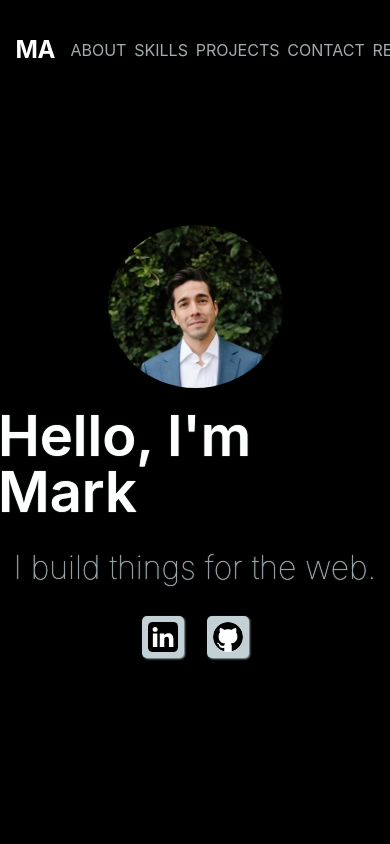
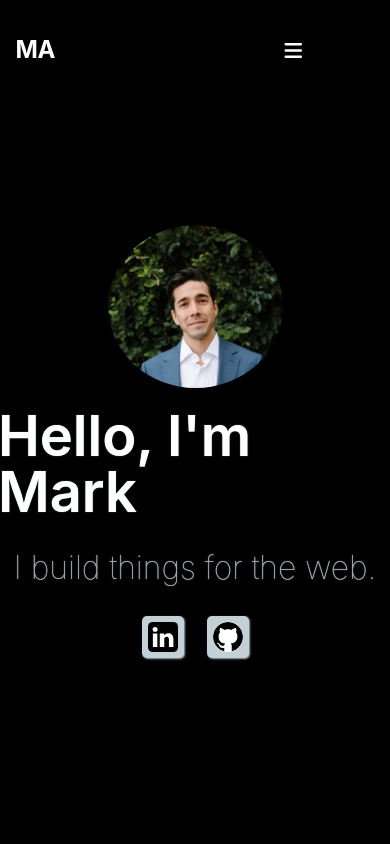
Before and after one commit to MarkAlperin/Personal-Website, a React (Create React App) app: page / in a window 390 px wide. Shown: the top 844 px of the page. Built offline with nearby package versions, Linux system fonts and the light colour scheme.

Commit message:
adding hamburger menu for mobile navigation

```diff
--- a/src/components/displays/FrontPage.js
+++ b/src/components/displays/FrontPage.js
@@ -2,7 +2,7 @@ import React, { useContext } from "react";
 import styled from "styled-components";
 
 import AppContext from "../../context/appContext";
-import NavHeader from "../NavHeader";
+import NavHeader from "../navigation/NavHeader";
 import Home from "./Home";
 import About from "./About";
 import Skills from "./Skills";
@@ -10,7 +10,7 @@ import Projects from "./Projects";
 import Contact from "./Contact";
 import templates from "../templates";
 import helpers from "../../helpers/helpers";
-import SectionTitle from "../SectionTitle";
+import SectionTitle from "./SectionTitle";
 
 
 const FrontPage = () => {
--- a/src/components/SectionTitle.js
+++ b/src/components/displays/SectionTitle.js
@@ -1,8 +1,8 @@
 import React, { useContext } from "react";
 import styled from "styled-components";
 
-import templates from "./templates";
-import AppContext from "../context/appContext";
+import templates from "../templates";
+import AppContext from "../../context/appContext";
 
 const SectionTitle = ({blurb, title, margin=false}) => {
   const ctx = useContext(AppContext);
--- a/src/components/NavHeader.js
+++ b/src/components/navigation/NavHeader.js
@@ -2,8 +2,8 @@ import React, { useContext } from "react";
 import { Outlet } from "react-router-dom";
 import styled from "styled-components";
 
-import templates from "./templates";
-import AppContext from "../context/appContext";
+import templates from "../templates";
+import AppContext from "../../context/appContext";
 
 const NavHeader = (props) => {
   const ctx = useContext(AppContext);
@@ -71,6 +71,9 @@ const NavHeader = (props) => {
       >
         RESUME
       </StyledA>
+      <HamburgerContainer ctx={ctx}>
+        <i className="fa-solid fa-bars fa-lg"></i>
+      </HamburgerContainer>
       <Outlet />
     </StyledHeader>
   );
@@ -89,6 +92,9 @@ const StyledHeader = styled.div`
   justify-content: flex-start;
   background-color: ${templates.color.black};
   transition: all 0.6s ease-in-out;
+  @media (max-width: ${templates.breakpoints.mobile}) {
+    justify-content: space-between;
+  };
 `;
 
 const StyledName = styled.p`
@@ -140,6 +146,9 @@ const StyledP = styled.p`
     color: ${templates.color.white};
     border-bottom: 0.5px solid ${templates.color.white};
   }
+  @media (max-width: ${templates.breakpoints.mobile}) {
+    display: none;
+  } ;
 `;
 
 const StyledA = styled.a`
@@ -164,4 +173,22 @@ const StyledA = styled.a`
     border-radius: 10px;
     box-shadow: 0px 0px 2px black;
   }
+  @media (max-width: ${templates.breakpoints.mobile}) {
+    display: none;
+  } ;
 `;
+
+const HamburgerContainer = styled.div`
+  display: flex;
+  align-items: center;
+  margin-right: 4%;
+  /* padding-left: 5px; */
+  width: 90px;
+  height: auto;
+  border-radius: 3px;
+  transition: all 0.3s ease-in;
+  color: white;
+  @media (min-width: ${templates.breakpoints.mobile}) {
+    display: none;
+  } ;
+`;
```
Also changed, not shown: src/assets/hamburger.png (added), src/components/navigation/Hamburger.js (added), src/components/navigation/SideBar.js (renamed from src/components/SideBar.js).
